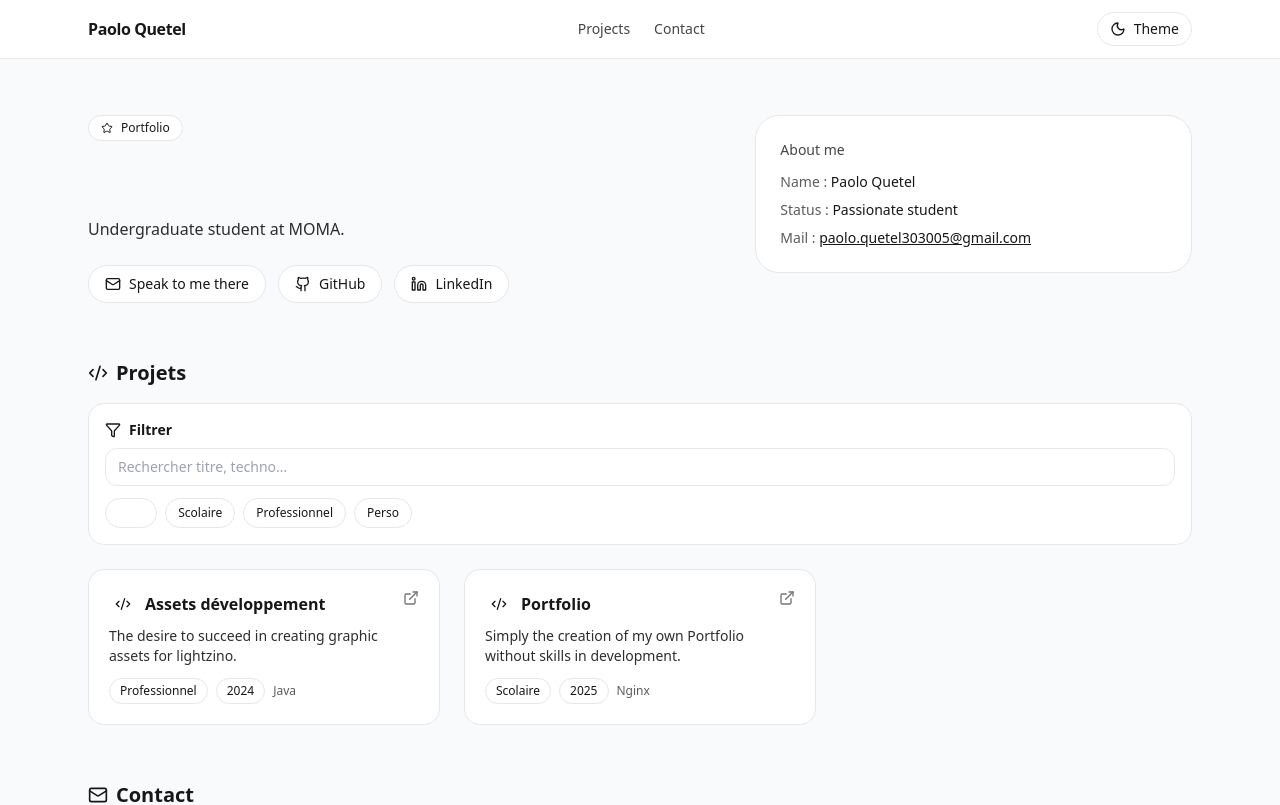
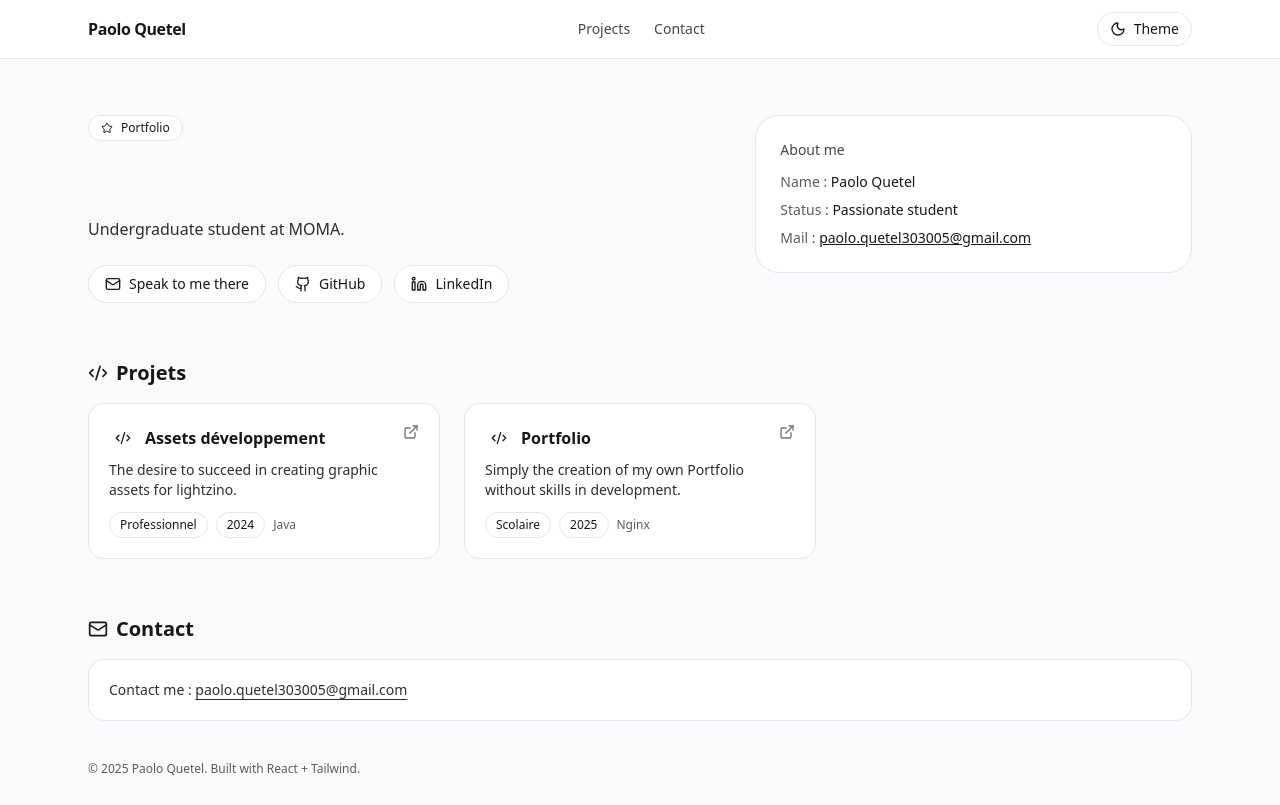
Before and after one commit to Maxpayn1/portfolio, a React (Vite) app: page / in a window 1280 px wide. Shown: the top 805 px of the page. Built offline with nearby package versions, Linux system fonts and the light colour scheme.

Commit message:
fix light/dark backgrounds and cards

```diff
--- a/src/App.jsx
+++ b/src/App.jsx
@@ -1,6 +1,6 @@
-import { useMemo, useState, useEffect } from "react";
+import { useState, useEffect } from "react";
 import { motion } from "framer-motion";
-import { Github, Linkedin, Mail, Filter, Moon, Sun, ExternalLink, Code2, Star } from "lucide-react";
+import { Github, Linkedin, Mail, Moon, Sun, ExternalLink, Code2, Star } from "lucide-react";
 
 /* ====== DATA ====== */
 const PROFILE = {
@@ -84,23 +84,6 @@ export default function App() {
     localStorage.setItem("theme", dark ? "dark" : "light");
   }, [dark]);
 
-  // Filtres
-  const [query, setQuery] = useState("");
-  const [type, setType] = useState("Tous");
-  const types = ["Tous", "Scolaire", "Professionnel", "Perso"];
-  const filtered = useMemo(
-    () =>
-      PROJECTS.filter(
-        (p) =>
-          (type === "Tous" || p.type === type) &&
-          (!query ||
-            (p.title + " " + p.description + " " + p.tech.join(" "))
-              .toLowerCase()
-              .includes(query.toLowerCase()))
-      ),
-    [query, type]
-  );
-
   return (
     <div
       className={`
@@ -177,40 +160,10 @@ export default function App() {
           </motion.aside>
         </div>
 
-        {/* PROJETS */}
+        {/* PROJETS (sans filtrer) */}
         <Section id="projects" icon={Code2} title="Projets" className="mt-14">
-          <div className="rounded-2xl border border-subtle p-4 mb-6 bg-white dark:bg-white/5">
-            <div className="flex items-center gap-2 mb-2">
-              <Filter className="w-4 h-4 text-accent" />
-              <h3 className="text-sm font-semibold">Filtrer</h3>
-            </div>
-            <input
-              type="text"
-              value={query}
-              onChange={(e) => setQuery(e.target.value)}
-              placeholder="Rechercher titre, techno…"
-              className="w-full rounded-xl border border-subtle bg-transparent px-3 py-2 text-sm"
-            />
-            <div className="mt-3 flex flex-wrap gap-2">
-              {["Tous", "Scolaire", "Professionnel", "Perso"].map((t) => (
-                <button
-                  key={t}
-                  onClick={() => setType(t)}
-                  className={`rounded-full border px-3 py-1.5 text-xs transition ${
-                    type === t
-                      ? "border-accent bg-accent text-white"
-                      : "border-subtle hover:border-accent/60 bg-white dark:bg-transparent"
-                  }`}
-                >
-                  {t}
-                </button>
-              ))}
-            </div>
-          </div>
-
           <div className="grid sm:grid-cols-2 xl:grid-cols-3 gap-6">
-            {filtered.map((p) => <ProjectCard key={p.id} p={p} />)}
-            {filtered.length === 0 && <p className="opacity-70 text-sm">Aucun projet ne correspond à ta recherche.</p>}
+            {PROJECTS.map((p) => <ProjectCard key={p.id} p={p} />)}
           </div>
         </Section>
 
```
